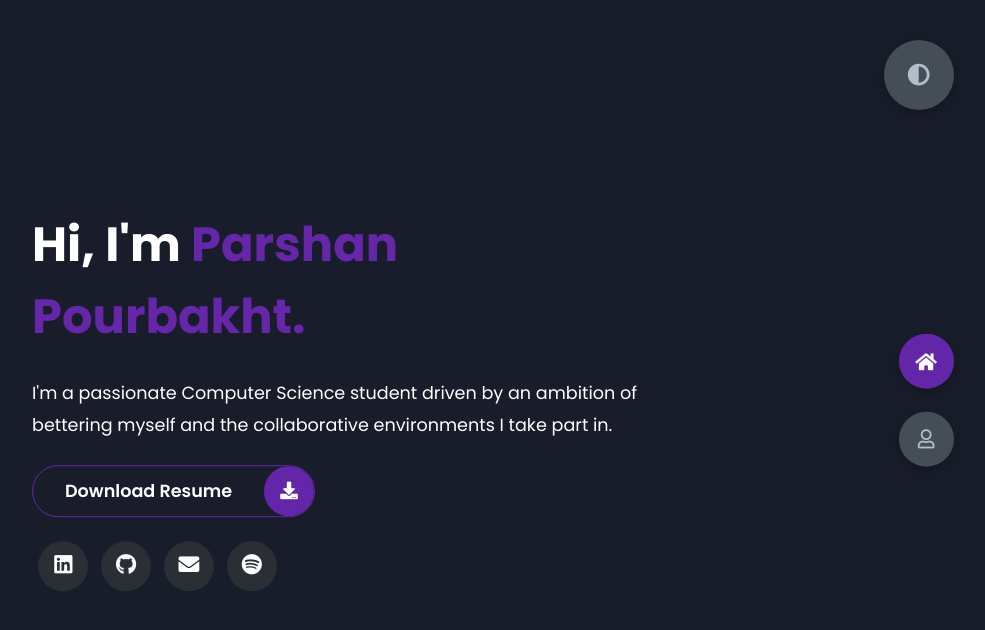
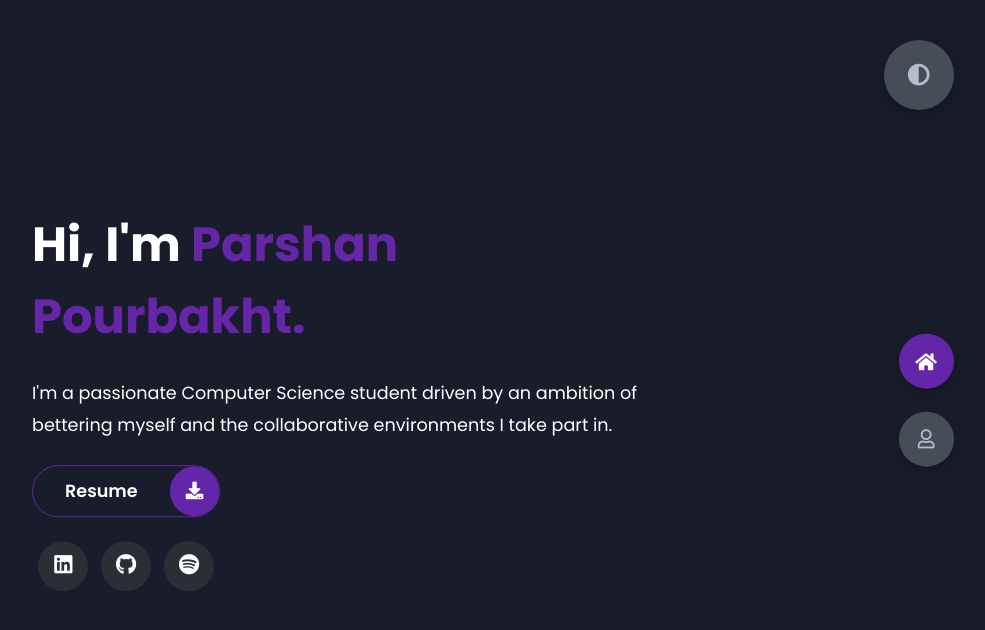
Before and after one commit to parshanpourbakht/portfolioWebsite, a plain HTML site: page index.html in a window 1280 px wide. Shown: the whole page, without its empty margins (288-1273 px from the left). Drawn offline with Linux system fonts and the light colour scheme.

Commit message:
removed download resume and email buttons

```diff
--- a/index.html
+++ b/index.html
@@ -28,7 +28,7 @@
                 </p>
                 <div class="btn-con">
                     <a href="resume.pdf" class="main-btn">
-                        <span class="btn-text">Download Resume</span>
+                        <span class="btn-text">Resume</span>
                         <span class="btn-icon"><i class="fas fa-download"></i></span>
 
                     </a>
@@ -46,9 +46,7 @@
                                 <a href="https://github.com/parshanpourbakht" target="_blank">
                                     <i class="fab fa-github"></i>
                                 </a>
-                                <a href="mailto:ppa29@sfu.ca" target="_blank">
-                                    <i class="fa fa-envelope"></i>
-                                </a>
+
                                 <a href="https://open.spotify.com/user/parshynextdoor" target="_blank">
                                     <i class="fab fa-spotify"></i>
                                 </a>
```
